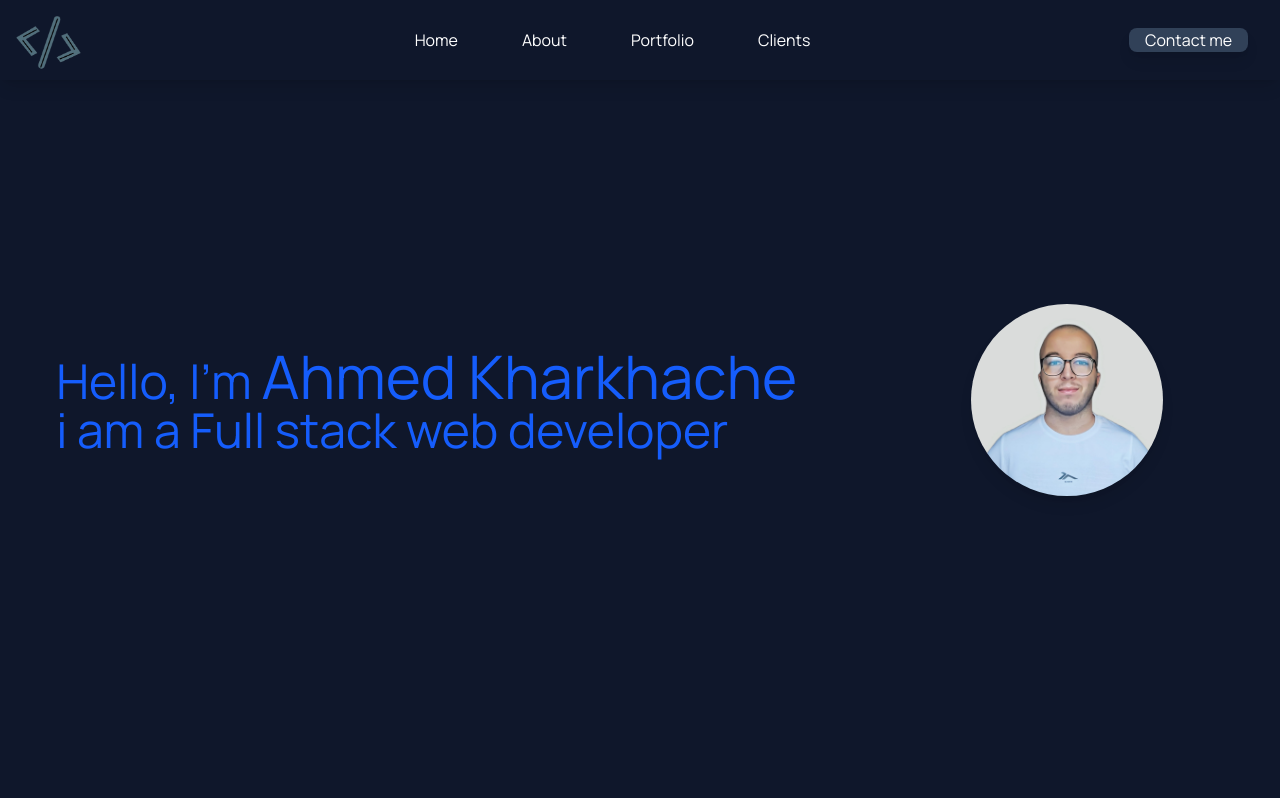
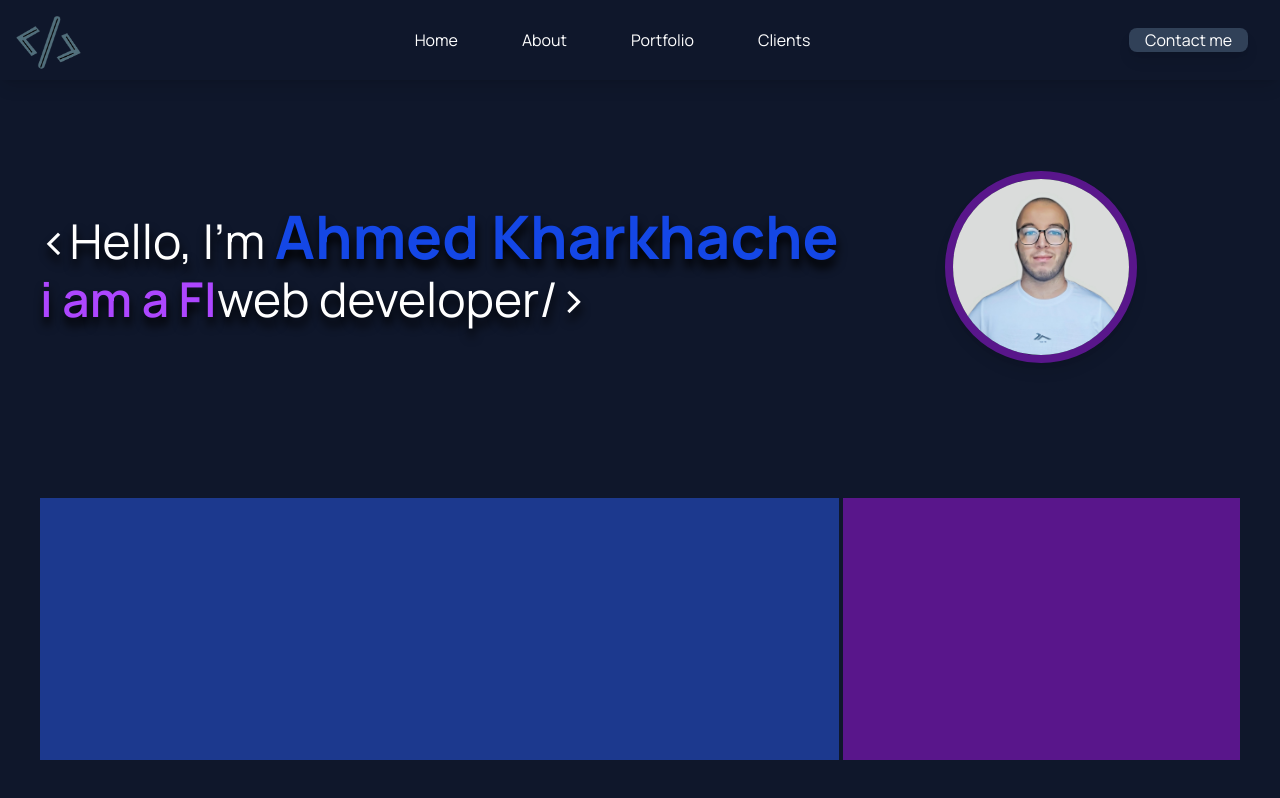
Before and after one commit to kharkhache-Ahmed/portfolio, a React (Create React App) app: page / in a window 1280 px wide. Built offline with nearby package versions, Linux system fonts and the light colour scheme; some icons are missing.

Commit message:
adding a typing animation to the welcome text

```diff
--- a/src/components/Home.jsx
+++ b/src/components/Home.jsx
@@ -1,21 +1,47 @@
 import React from 'react';
 import AhmedKharkhache from "../images/AhmedKharkhache.jpg";
+import { TypeAnimation } from 'react-type-animation';
 const Home = () => {
     return (
-        <div className="h-screen grid grid-cols-3 w-screen">
+        <div className="h-screen grid grid-cols-3 w-screen p-10 container mx-auto gap-1">
+
             <div className="col-span-2 flex items-center justify-center">
                 <h1 className='
-                    text-blue-600
-                    text-5xl'>Hello, I'm <span className='text-6xl'>Ahmed Kharkhache</span> <br /> i am a Full stack web developer</h1>
+                    welcomeText
+                    text-white
+                    text-5xl'>&lt;Hello, I'm <span className='text-6xl font-bold text-blue-700'>Ahmed Kharkhache</span>
+                    <br />
+                    <TypeAnimation
+                        sequence={[
+                            'i am a Full stack',
+                            3000,
+                            'i am a Front end',
+                            2000,
+                            'i am a Back end',
+                            2000
+                        ]}
+                        wrapper="span"
+                        speed={10}
+                        style={{ display: 'inline-block'}}
+                        repeat={Infinity}
+                        className='text-purple-500 font-semibold'
+                    />
+                    web developer/&gt;
+                </h1>
             </div>
+
             <div className="col-span-1 flex justify-center items-center">
                 <div className="w-48
                     h-48
                     overflow-hidden
                     rounded-full
                     hover:shadow-2xl
-                    hover:shadow-blue-600
-                    duration-300
+                    border-8
+                    border-purple-900
+                    hover:shadow-purple-600
+                    hover:border-2
+                    duration-200
+                    ease-linear
                     shadow-lg">
                 <img
                     className="
@@ -29,6 +55,14 @@ const Home = () => {
                 />
                 </div>
             </div>
+
+            <div className='h-full bg-blue-900 col-span-2'>
+
+            </div>
+
+            <div className='h-full bg-purple-900 col-span-1'>
+
+            </div>
         </div>
 
     );
```
